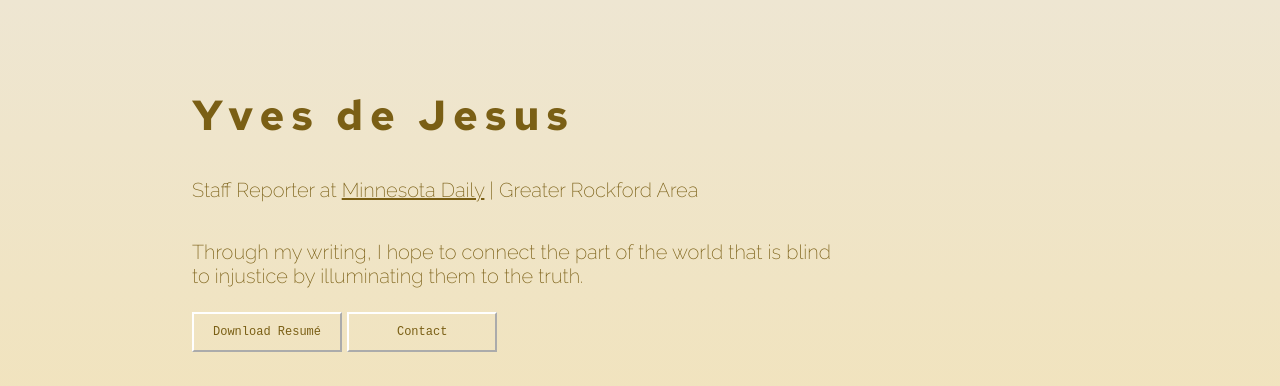
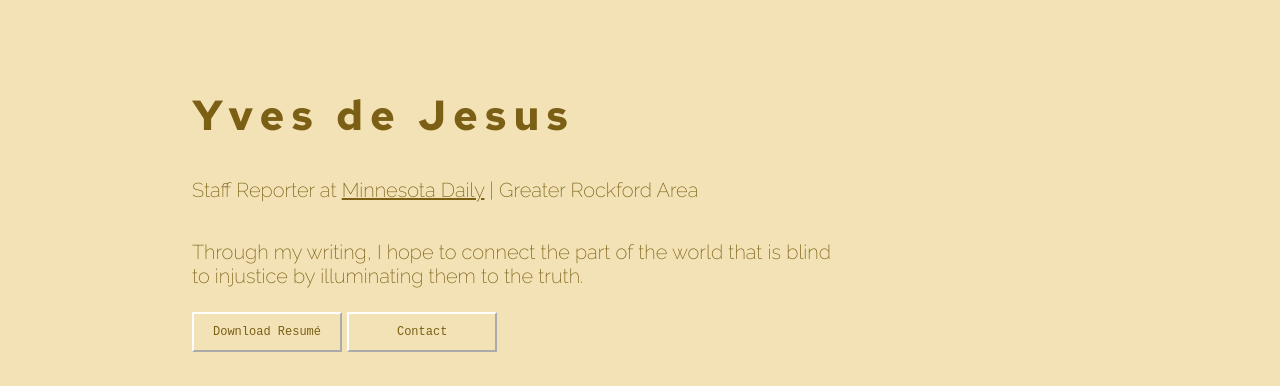
Before and after one commit to yvesmango/yves_portfolio, a plain HTML site: page index.html in a window 1280 px wide. Shown: the top 386 px of the page. Drawn offline with nearby package versions, Linux system fonts and the light colour scheme; a web font is replaced by a local one.

Commit message:
gradient removed from background

```diff
--- a/css/style.css
+++ b/css/style.css
@@ -71,7 +71,7 @@
 body {
     opacity: 1;
     transition: 2.2s opacity;
-    background-image: linear-gradient(to bottom, #eee6d2, #f2e2b5,#f1db9c);
+    background-color: #f2e2b5;
 }
 
 body.fade-out {
```
